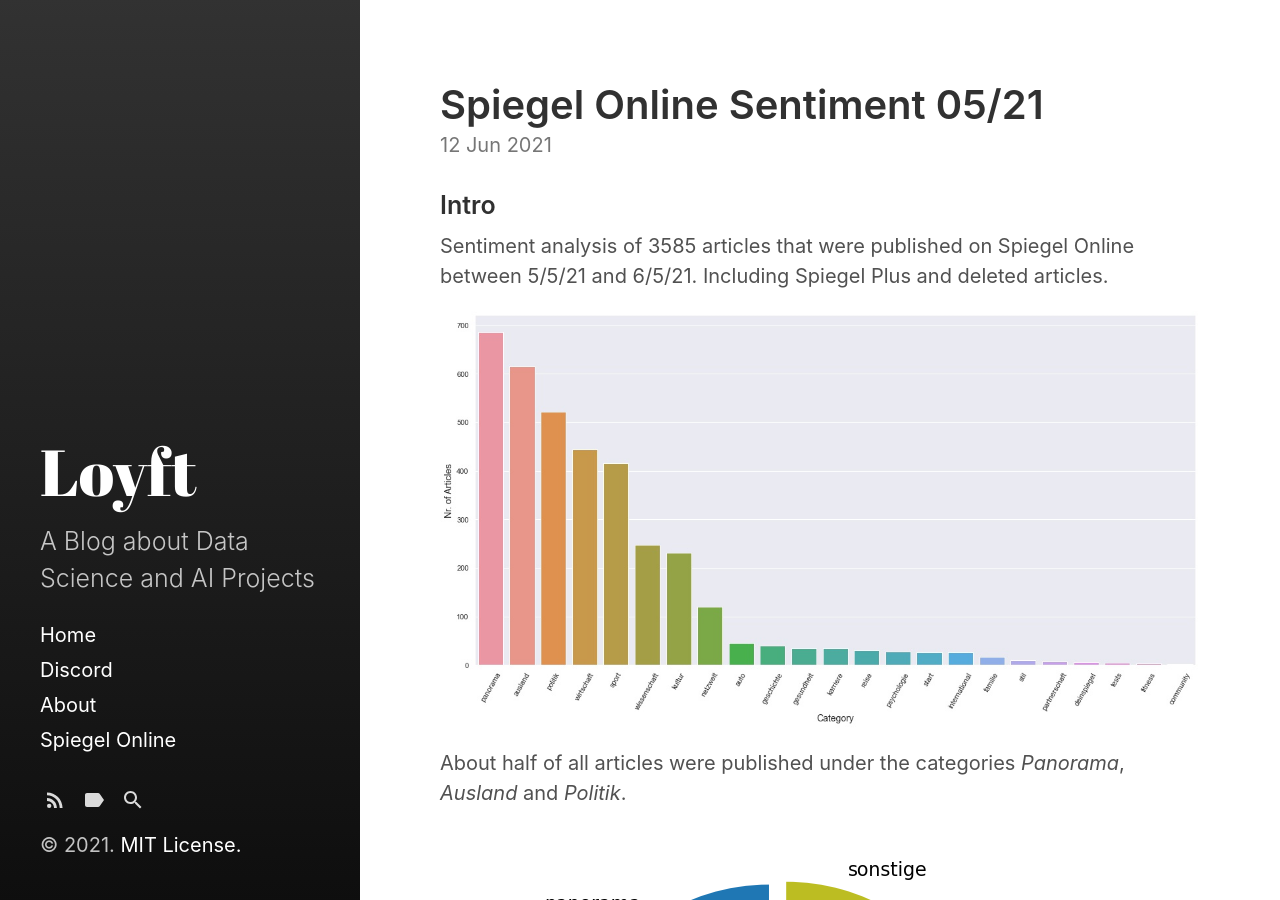
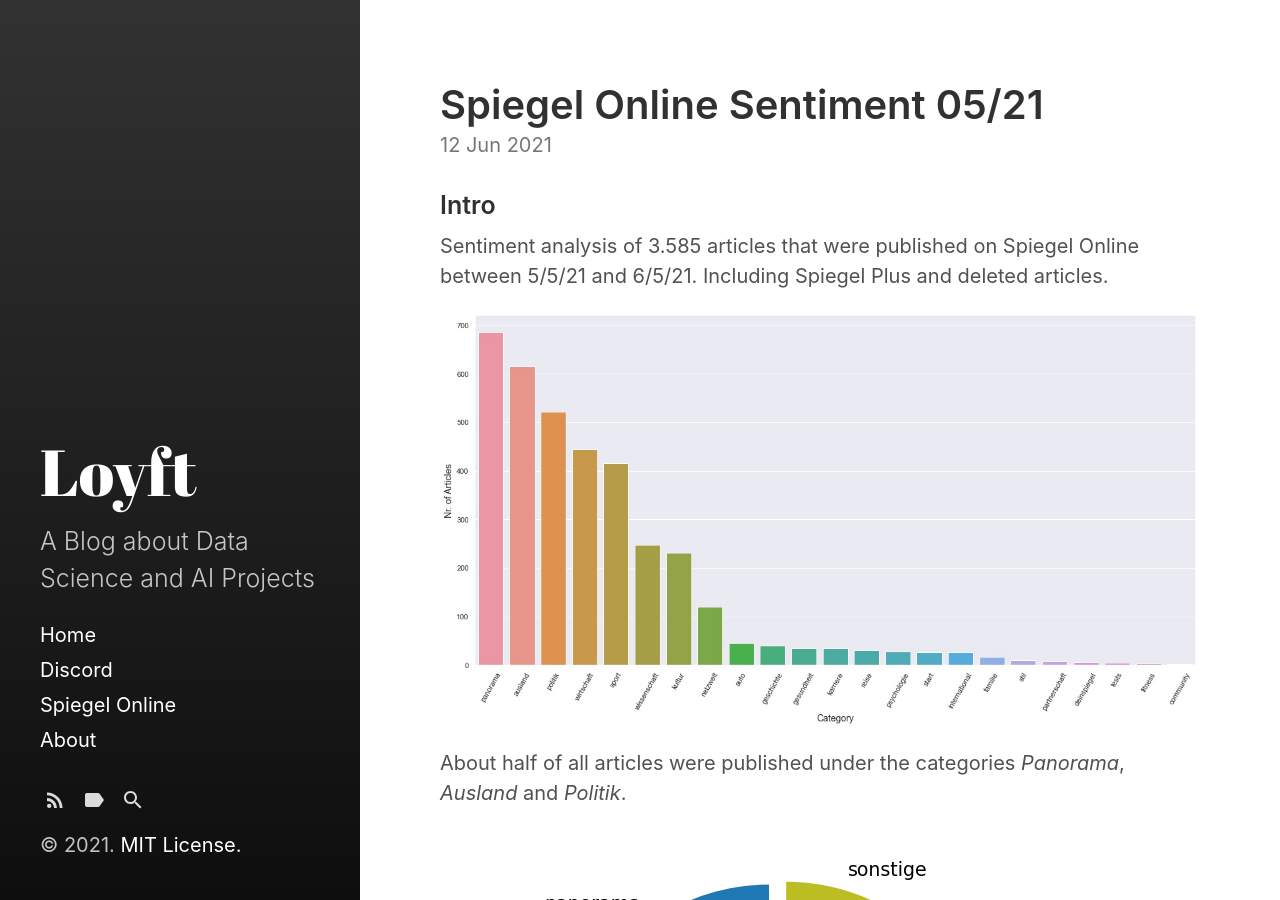
Before and after one commit to Loyft/Loyft.github.io, a Jekyll site: the page built from _posts/2021-06-12-spiegel-online-sentiment.md, in a window 1280 px wide and 900 px high. Built offline with Jekyll 4.4.1, drawn with Linux system fonts in a browser that asks for light colours.

```diff
--- a/_posts/2021-06-12-spiegel-online-sentiment.md
+++ b/_posts/2021-06-12-spiegel-online-sentiment.md
@@ -10,7 +10,7 @@ tags:
 
 ### Intro
 
-Sentiment analysis of 3585 articles that were published on Spiegel Online between 5/5/21 and 6/5/21. Including Spiegel Plus and deleted articles.
+Sentiment analysis of 3.585 articles that were published on Spiegel Online between 5/5/21 and 6/5/21. Including Spiegel Plus and deleted articles.
 
 ![ref](/_screenshots/ref.jpg?raw=true)
 
```
Also changed, not shown: category/about.md (renamed from category/zabout.md, +1 -2 lines), category/spiegel.md (added, +11 -0 lines), category/spiegelonline.md (deleted, +0 -11 lines), category/discord.md (renamed from category/edge-case.md).
